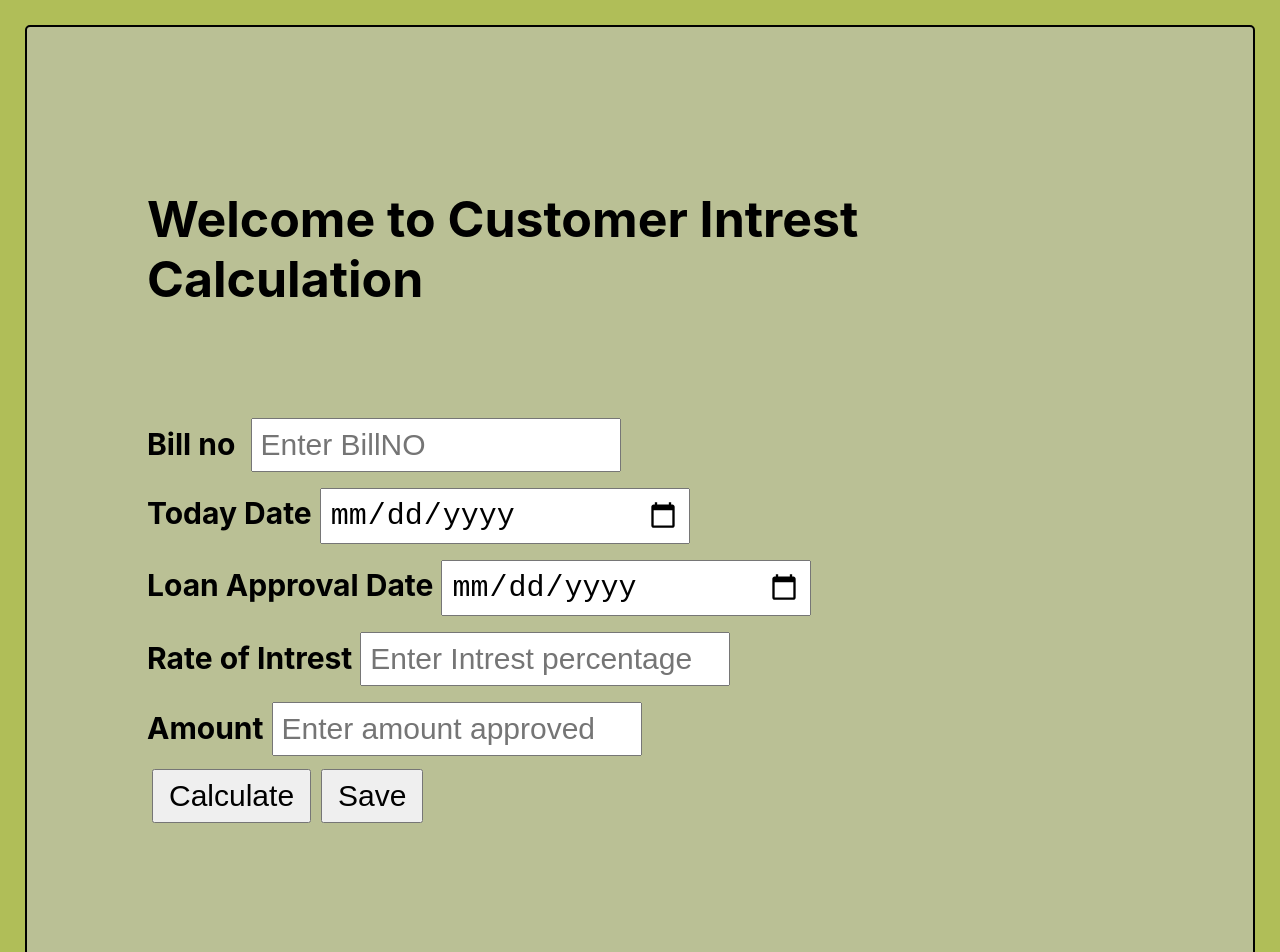
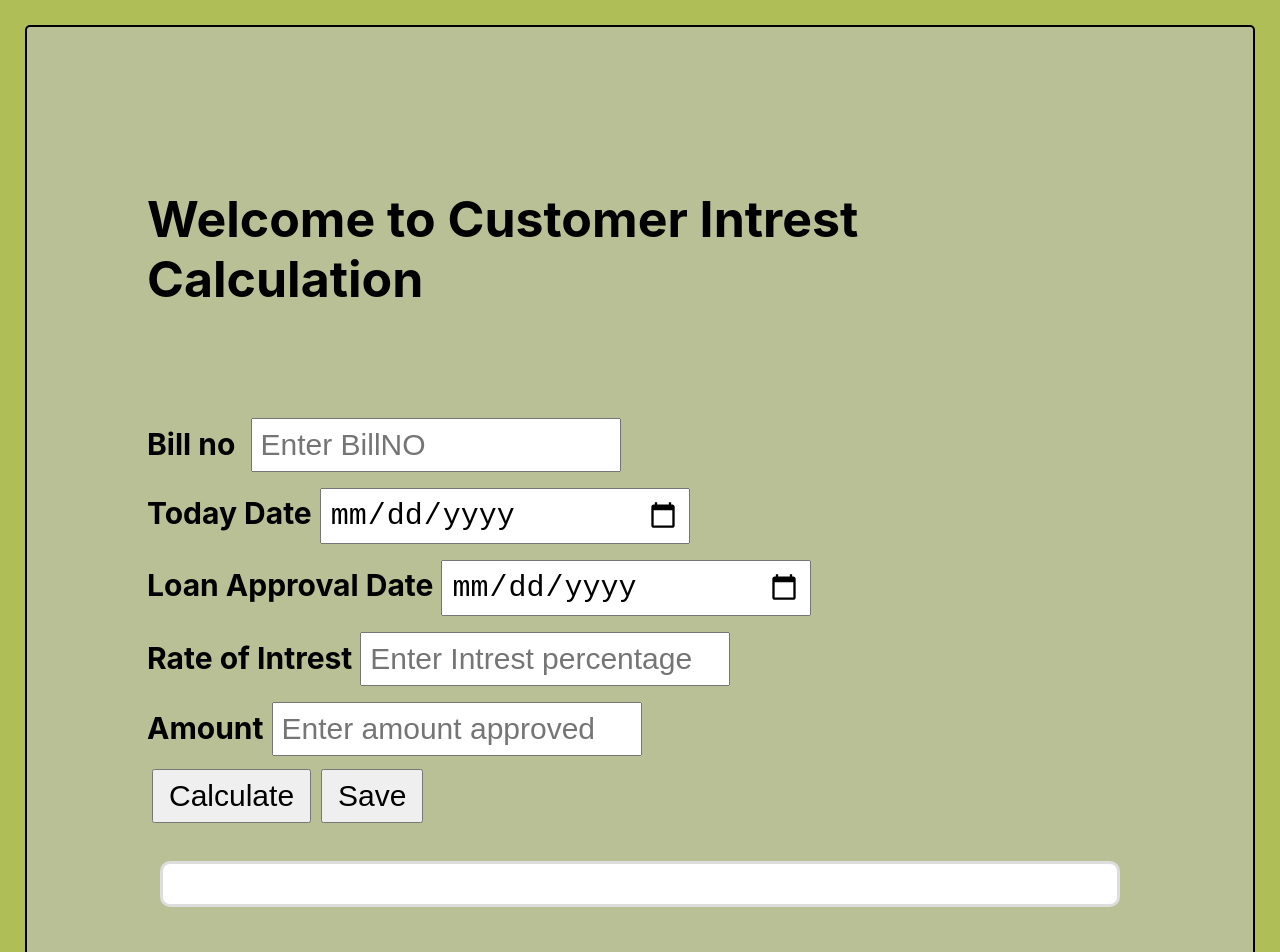
Before and after one commit to manish1r/Financial-Intreset-Calculation, a React (Create React App) app in the folder hisab/: page /customer in a window 1280 px wide. Shown: the top 952 px of the page. Built offline with nearby package versions, Linux system fonts and the light colour scheme.

Commit message:
updating CSS

```diff
--- a/hisab/src/App.css
+++ b/hisab/src/App.css
@@ -33,6 +33,7 @@ input,button,label,#result{
   margin: 13px;
   border: 3px solid #ddd;
   padding: 20px;
+  background-color: #fff;
   border-radius: 10px;
 }
 .list {
--- a/hisab/src/components/customer.js
+++ b/hisab/src/components/customer.js
@@ -99,8 +99,8 @@ export default function Customer(){
                 <button type="button" onClick={calIntrest}>Calculate</button>
                 <button type="button" onClick={save}>Save</button>
                 <br/><br/>
-                <div id="result"></div>
-            <div class="card" className="row"></div>
+                <div class="card" id="result"></div>
+            <div className="row"></div>
         </div>
         </div>
     );
--- a/hisab/src/components/saved.js
+++ b/hisab/src/components/saved.js
@@ -45,7 +45,7 @@ export default function Saved(){
                 <button onClick={()=>getRecords("Customer")}>Customer</button><br/>
                 <button onClick={()=>getRecords("Katha")}>Katha</button><br/><br/>
             </div>
-            <div class="card" className="list">
+            <div className="list">
                 {records.length === 0 ? <p>No Records Found</p> : display(records)}
             </div>
         </div>
```
